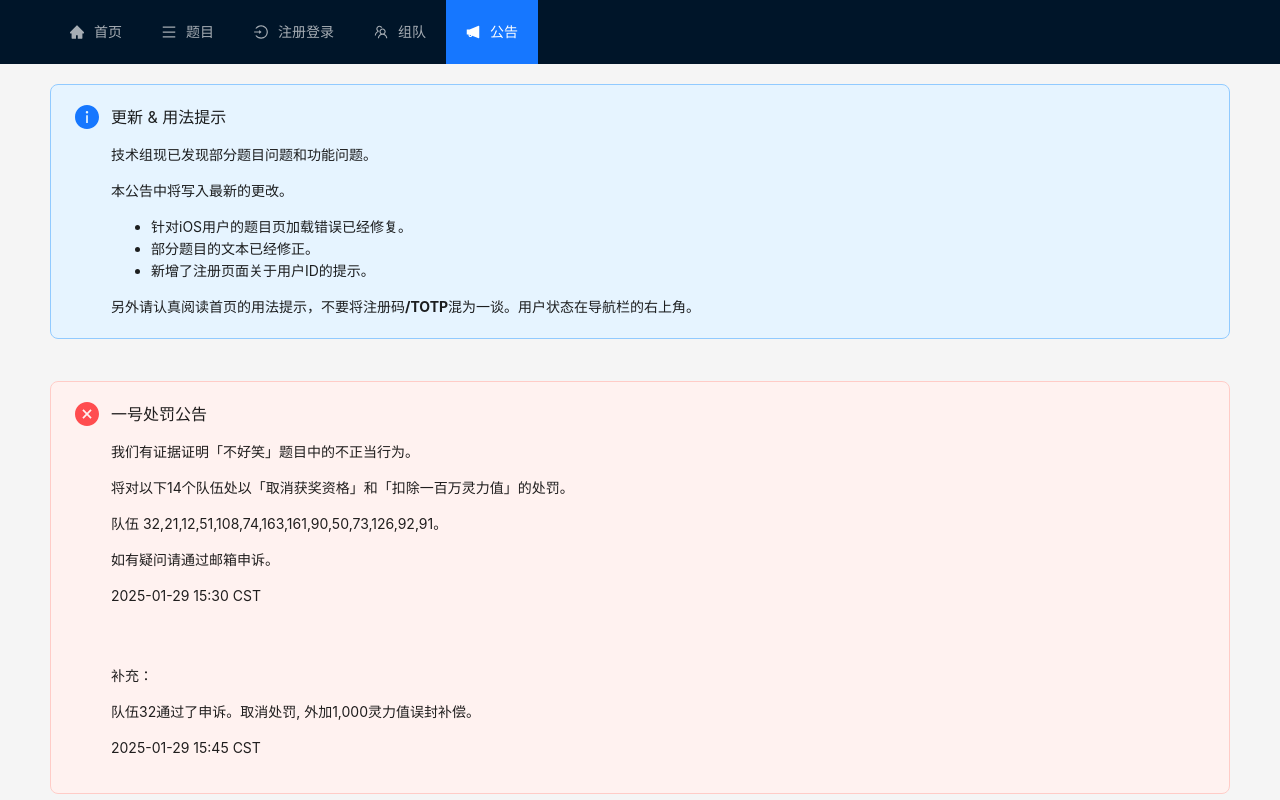
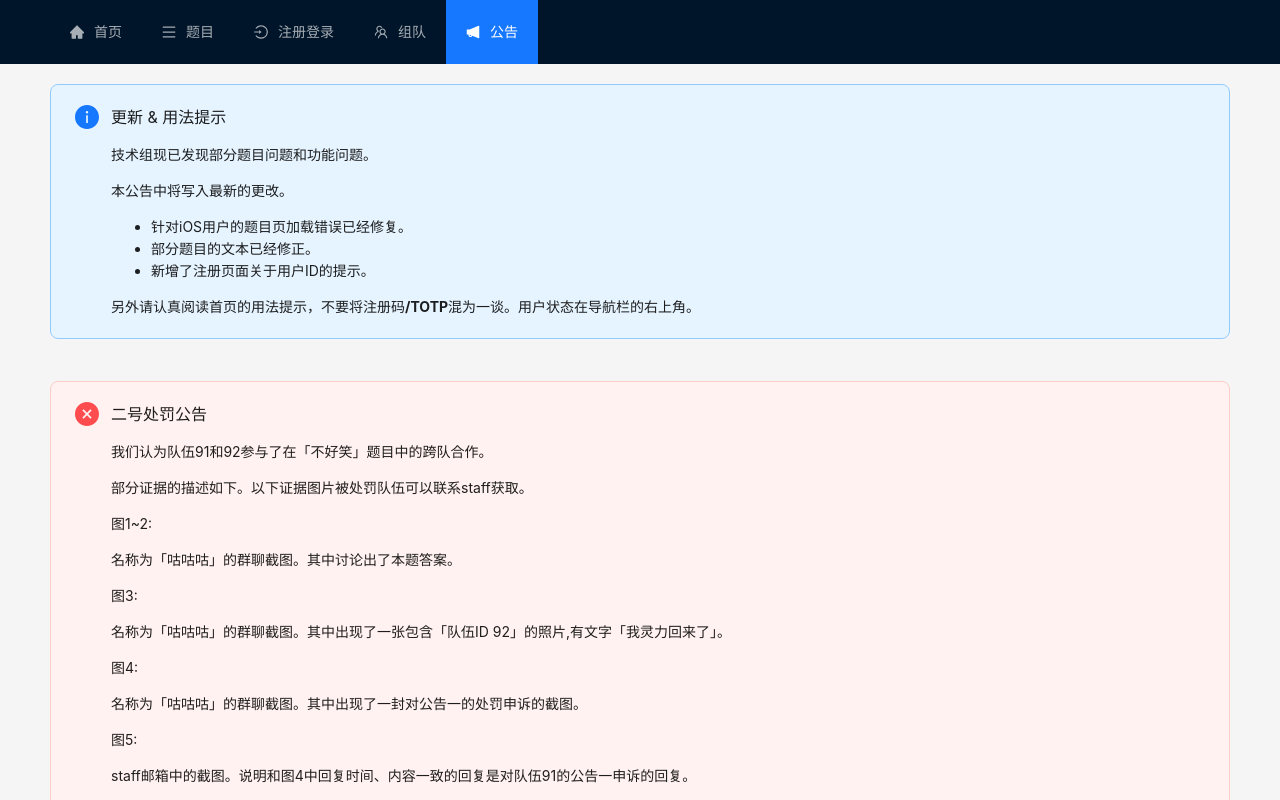
Before and after one commit to yuanyang2025/yuanyang25-front, a React (Vite) app: page /noticeboard in a window 1280 px wide. Built offline with nearby package versions, Linux system fonts and the light colour scheme; no server answers.

Commit message:
add: punish announcement 2

```diff
--- a/src/pages/noticeboard.tsx
+++ b/src/pages/noticeboard.tsx
@@ -24,6 +24,44 @@ export const NoticeBoard = () => {
       <br />
       <br />
       <Alert
+        message="二号处罚公告"
+        description={
+          <div>
+            <p>我们认为队伍91和92参与了在「不好笑」题目中的跨队合作。</p>
+            <p>部分证据的描述如下。以下证据图片被处罚队伍可以联系staff获取。</p>
+            <p>图1~2:</p>
+            <p>名称为「咕咕咕」的群聊截图。其中讨论出了本题答案。</p>
+            <p>图3:</p>
+            <p>
+              名称为「咕咕咕」的群聊截图。其中出现了一张包含「队伍ID
+              92」的照片,有文字「我灵力回来了」。
+            </p>
+            <p>图4:</p>
+            <p>
+              名称为「咕咕咕」的群聊截图。其中出现了一封对公告一的处罚申诉的截图。
+            </p>
+            <p>图5:</p>
+            <p>
+              staff邮箱中的截图。说明和图4中回复时间、内容一致的回复是对队伍91的公告一申诉的回复。
+            </p>
+
+            <p>
+              图1和图2说明这个群中讨论出了答案。图3证明队伍92在这个群中。图4和图5证明了队伍91在这个群中。
+            </p>
+
+            <div style={{ height: "30px" }} />
+            <p>
+              对这两个队伍，处以「取消获奖资格」和「扣除一百万灵力值」的处罚。本公告不接受申诉。
+            </p>
+            <p>2025-01-29 16:45 CST</p>
+          </div>
+        }
+        showIcon
+        type="error"
+      />
+      <br />
+      <br />
+      <Alert
         message="一号处罚公告"
         description={
           <div>
@@ -36,8 +74,13 @@ export const NoticeBoard = () => {
             <p>2025-01-29 15:30 CST</p>
             <div style={{ height: "30px" }} />
             <p>补充：</p>
-            <p>队伍32通过了申诉。取消处罚, 外加1,000灵力值误封补偿。</p>
-            <p>2025-01-29 15:45 CST</p>
+            <p>
+              本公告的依据是「在提交「不好笑」」一题的最终答案前提交中间答案的记录。
+            </p>
+            由于以下队伍提交中间答案的数量过少，我们依然认定这些队伍「接受了其他队伍的答案」。
+            <p>队伍 108,74,163,161,90,50,73,126。</p>
+            <p>其他队伍因的本公告相关的处罚已经撤销。</p>
+            <p>2025-01-29 16:38 CST</p>
           </div>
         }
         showIcon
```
